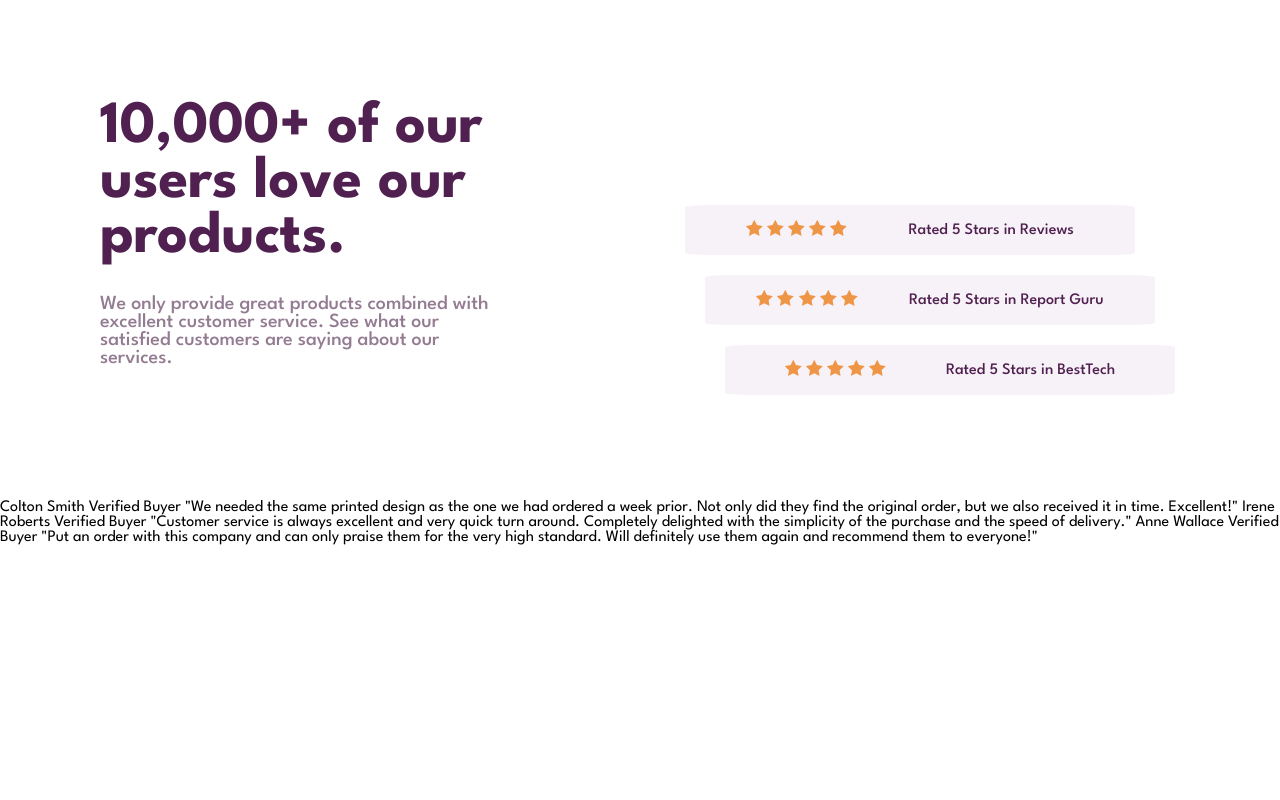
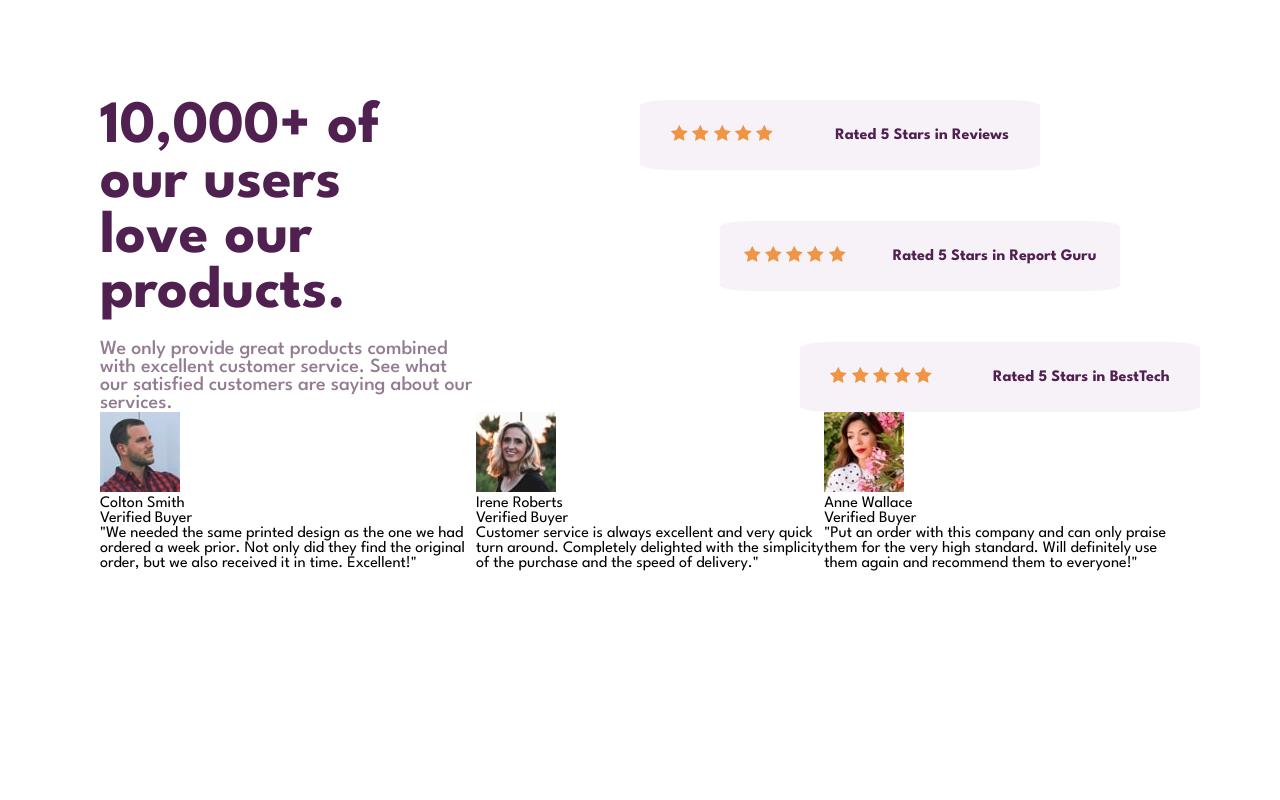
Before and after one commit to yagodealencar/front-end-mentor-02, a plain HTML site: page index.html in a window 1280 px wide. Drawn offline with Linux system fonts and the light colour scheme.

Commit message:
Parte de cima Completa

```diff
--- a/index.html
+++ b/index.html
@@ -22,6 +22,7 @@
     </style>
   </head>
   <body>
+    <div class="container">
       <div class="cima">
         <div class="container1">
           <div class="textomaior">10,000+ of our
@@ -62,21 +63,40 @@
         </div>
       </div>
       <div class="baixo">
-      Colton Smith
-    Verified Buyer
-    "We needed the same printed design as the one we had ordered a week prior.
+        <div class="perfil">
+          <div class="tudo">
+            <img class="imagem-perfil" src="./images/image-colton.jpg" alt="">
+            <div class="nome-status">
+              <div class="nome">Colton Smith </div>
+              <div class="status">Verified Buyer</div></div>
+              <div class="texto"> "We needed the same printed design as the one we had ordered a week prior.
                 Not only did they find the original order, but we also received it in time.
-    Excellent!"
+                Excellent!"</div>
+          </div>
 
-    Irene Roberts
-    Verified Buyer
-    "Customer service is always excellent and very quick turn around. Completely
-    delighted with the simplicity of the purchase and the speed of delivery."
+        </div>
 
-    Anne Wallace
-    Verified Buyer
-    "Put an order with this company and can only praise them for the very high
-    standard. Will definitely use them again and recommend them to everyone!"
+      <div class="perfil">
+        <div class="tudo">
+          <img class="imagem-perfil" src="./images/image-irene.jpg" alt="">
+        <div class="nome">Irene Roberts</div>
+        <div class="status">Verified Buyer</div>
+        </div>
+        <div class="texto">Customer service is always excellent and very quick turn around. Completely
+          delighted with the simplicity of the purchase and the speed of delivery."</div>
+      </div>
+
+      <div class="perfil">
+        <div class="tudo">
+          <img class="imagem-perfil" src="./images/image-anne.jpg" alt="">
+        <div class="nome">Anne Wallace</div>
+        <div class="status">Verified Buyer</div>
+        </div>
+        <div class="texto">"Put an order with this company and can only praise them for the very high
+          standard. Will definitely use them again and recommend them to everyone!"</div>
+      </div>
+      </div>
+
     </div>
       </body>
 </html>
--- /dev/null
+++ b/styles/_perfis.scss
@@ -0,0 +1 @@
+@import './styles';
--- a/styles/_styles.scss
+++ b/styles/_styles.scss
@@ -1,4 +1,4 @@
 $primeira: #502050;
 $segunda: #ee68a4;
 $terceira: #937b92;
-$quarta: #f7f2f7
+$quarta: #f7f2f7;
--- a/styles/index.scss
+++ b/styles/index.scss
@@ -8,59 +8,81 @@
   box-sizing: border-box;
 }
 
-.textomaior{
-  color: $primeira;
-  font-weight: 700;
-  font-size: 60px;
-  width: 80%;
+body{
+  height: 100vh;
+  width: 100%;
+  display: flex;
+  justify-content: center;
+  align-items: center;
 }
 
-.textomenor{
-  color: $terceira;
-  font-weight: 500;
-  width: 75%;
-  font-size: 20px;
+.container{
+  width: 100%;
+  height: 100vh;
+  display: grid;
+  grid-template-rows: 1fr 1fr;
+  margin: 100px;
 }
 
 .cima{
   display: flex;
   justify-content: space-between;
-  align-items: center;
-  height: 50vh;
-  margin: 100px 100px 0 100px;
-  .container1{
+  margin-top: 100px;
+}
+
+.container1 {
+  width: 50%;
   display: flex;
   flex-direction: column;
+  gap: 20px;
+}
+
+
+.container2{
   width: 50%;
-    height: 100%;
-    gap: 30px;
-  }
-  .container2{
   display: flex;
   flex-direction: column;
-    justify-content: center;
-    align-items: center;
   gap: 20px;
-    height: 50vh;
-    width: 50%;
 }
+.textomaior{
+  color:$primeira;
+  width: 60%;
+  font-weight: 700;
+  font-size: 60px;
+}
+
+.textomenor{
+  width: 70%;
+  color: $terceira;
+  font-weight: 500;
+  font-size: 20px;
+}
+
+.cima, .baixo{
+  display: flex;
 }
 
 .card{
   background-color: $quarta;
-  border-radius: 5%;
+  color: $primeira;
+  font-weight: 700;
+  width: 400px;
+  height: 70px;
   display: flex;
-  justify-content:space-evenly;
   align-items: center;
-  width: 450px;
-  height: 50px;
-  color: $primeira;
-  font-weight: 500;
+  justify-content:space-around;
+  border-radius: 8%;
+}
+
+.container2{
+  display: flex;
+  justify-content: space-between;
 }
 
 #card2{
-  margin-left: 40px;
-}
-#card3{
   margin-left: 80px;
 }
+
+#card3{
+  margin-left: 160px;
+}
```
Also changed, not shown: styles/index.css, 1 other file. Lines whose indentation alone changed are shown as unchanged.
